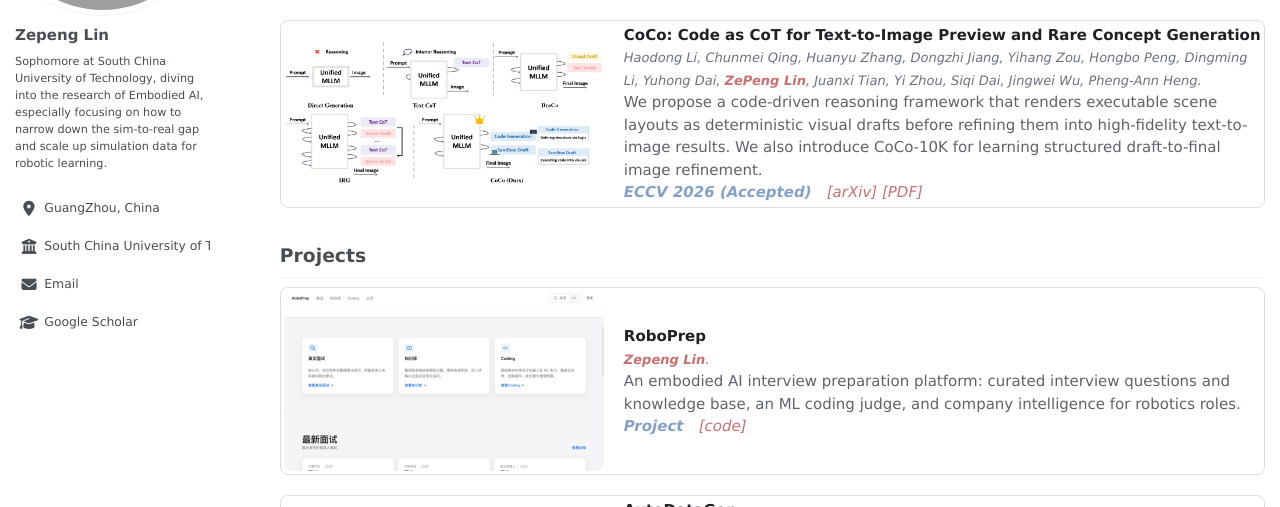
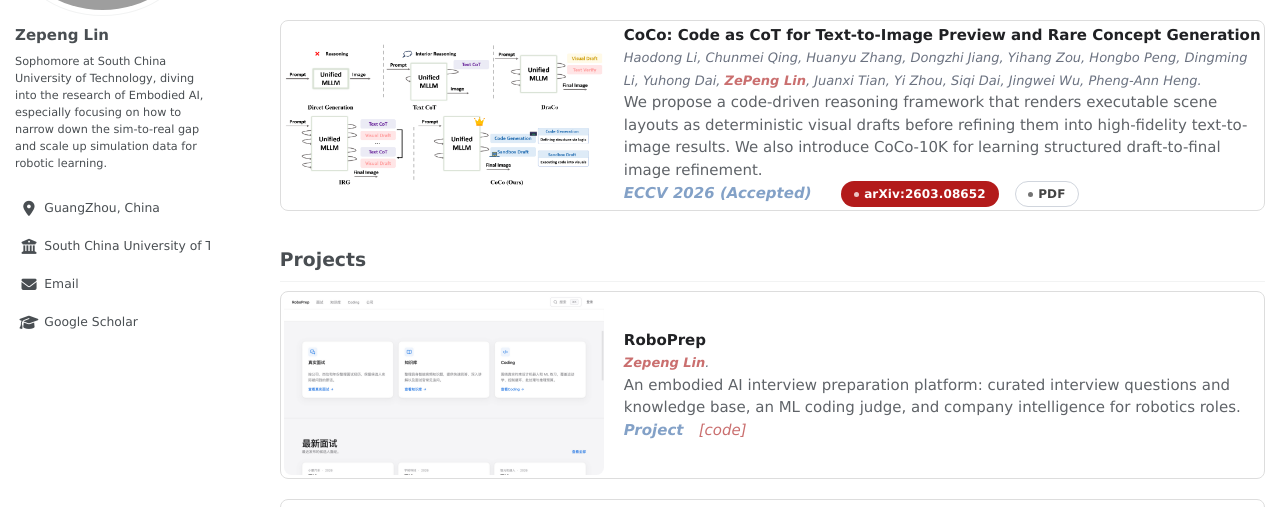
Before and after one commit to oplisty/oplisty.github.io, a Jekyll site: the page built from _pages/about.md, in a window 1280 px wide and 1400 px high, scrolled down 1467 px, cut to the strip 218-725 px from the top of the window. Built offline with Jekyll 4.4.1, drawn with Linux system fonts in a browser that asks for light colours; some web fonts are replaced.

Commit message:
style paper links as arXiv/PDF badge pills

```diff
--- a/_pages/about.md
+++ b/_pages/about.md
@@ -339,8 +339,7 @@ Publications
       We propose a code-driven reasoning framework that renders executable scene layouts as deterministic visual drafts before refining them into high-fidelity text-to-image results. We also introduce CoCo-10K for learning structured draft-to-final image refinement.
       <br>
       <b><i style="color:#83a1c7;">ECCV 2026 (Accepted) &nbsp;</i></b>
-      <a href="https://arxiv.org/abs/2603.08652" target="_blank"><em>[arXiv]</em></a>
-      <a href="https://arxiv.org/pdf/2603.08652" target="_blank"><em>[PDF]</em></a>
+      <span class="pub-badges"><a class="pub-badge pub-badge-arxiv" href="https://arxiv.org/abs/2603.08652" target="_blank">arXiv:2603.08652</a><a class="pub-badge pub-badge-pdf" href="https://arxiv.org/pdf/2603.08652" target="_blank">PDF</a></span>
     </div>
   </div>
 </div>
--- a/assets/css/home.css
+++ b/assets/css/home.css
@@ -594,3 +594,48 @@
             color: #c71585;
             text-decoration: underline;
         }
+
+
+
+
+
+        /* paper link badges (arXiv / PDF) */
+        .pub-badges {
+            display: inline-flex;
+            gap: 8px;
+            margin-left: 6px;
+            vertical-align: middle;
+        }
+        .pub-badge {
+            display: inline-flex;
+            align-items: center;
+            gap: 5px;
+            padding: 2px 12px;
+            border-radius: 999px;
+            font-size: 12px;
+            font-weight: 600;
+            line-height: 1.7;
+            text-decoration: none !important;
+            transition: all 0.2s ease;
+        }
+        .pub-badge:hover {
+            transform: translateY(-1px);
+            text-decoration: none !important;
+        }
+        .pub-badge-arxiv {
+            background: #b31b1b;
+            color: #fff !important;
+        }
+        .pub-badge-arxiv:hover {
+            box-shadow: 0 2px 10px rgba(179, 27, 27, 0.4);
+            color: #fff !important;
+        }
+        .pub-badge-pdf {
+            background: #fff;
+            color: #444 !important;
+            border: 1px solid #d0d5dd;
+        }
+        .pub-badge-pdf:hover {
+            border-color: #b31b1b;
+            color: #b31b1b !important;
+        }
```
